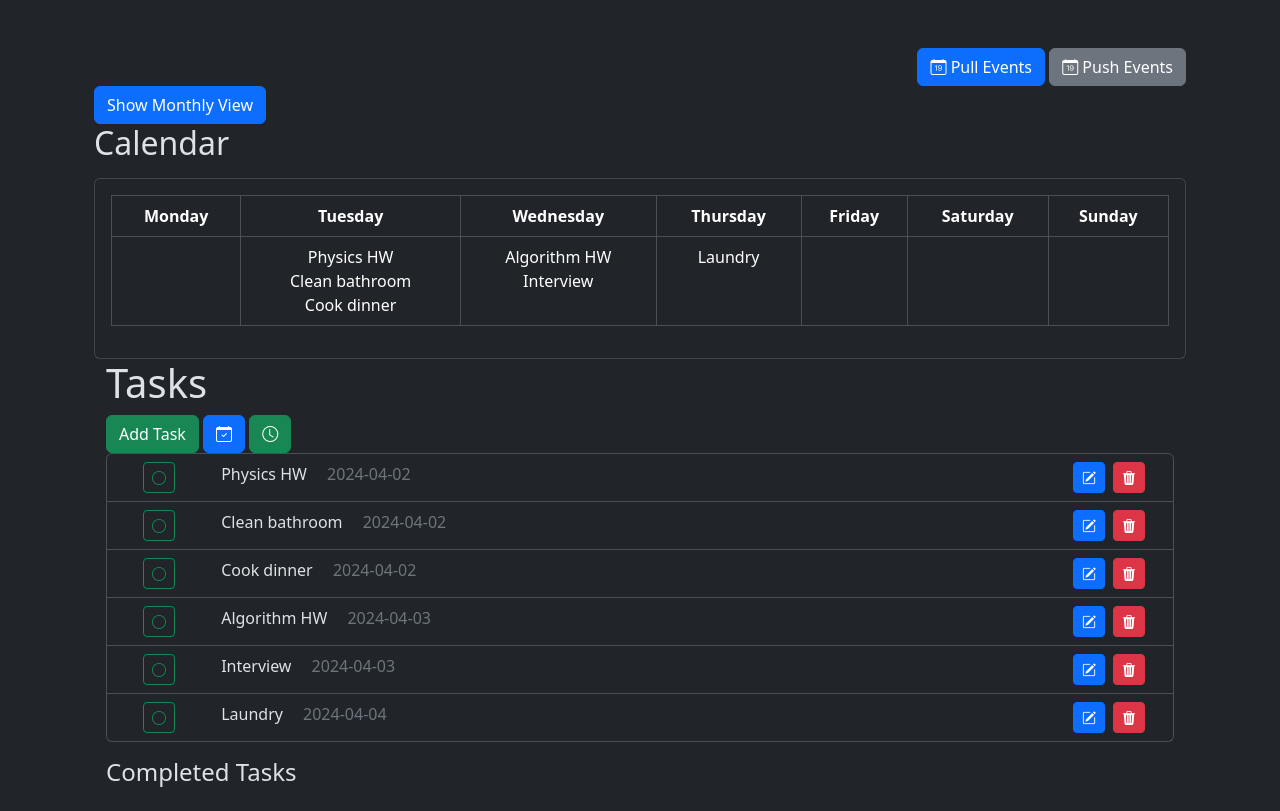
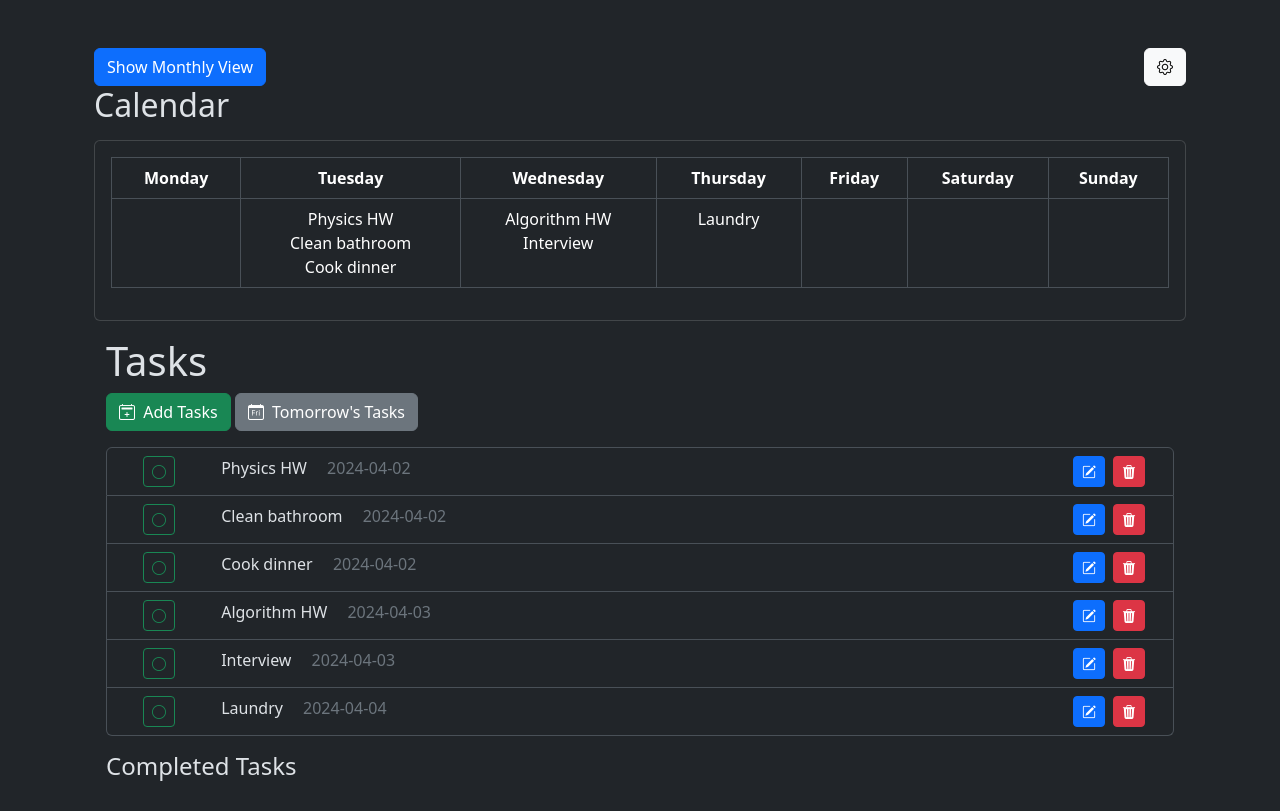
Before and after one commit to shonkaga/todolist-app, a Flask app: page / in a window 1280 px wide. After the commit the page ends 781 px from the top, so only its background shows below. Run offline with Flask 3, Linux system fonts and the light colour scheme; data comes from the database, SQL or seed files in the repository; some libraries are stand-ins or nearby versions.

Commit message:
adding small ui changes

```diff
--- a/static/styles.css
+++ b/static/styles.css
@@ -6,3 +6,11 @@
 .dd{
     background-color: #002D9B ;
 }
+
+.setting-button{
+    width:300px ;
+}
+
+.close-button{
+    max-width:50px;
+}
--- a/templates/index.html
+++ b/templates/index.html
@@ -13,22 +13,51 @@
     <div class="">
     <div class="col">
         <div class="container mt-5">
-            <!-- buttons for pulling and pushing google cal -->
-<div class="settings-buttons text-end">
+
+            <!-- Settings for google callender and notifications -->
+            <button class="btn btn-light bi bi-gear float-end" data-bs-toggle="modal" data-bs-target="#settings"> </button>
+
+
+            <!--Display tomorrows to do list items-->
+            <div class="modal fade " id="settings"  role="dialog">
+                <div class="modal-dialog" role="document">
+
+                  <div class="modal-content">
+                    <div class="text-end">
+                    <button id="close-schedule " type="button" class="btn btn-danger  bi bi-x-circle close-button float-end" data-bs-dismiss="modal"></button>
+                </div>
+                    <!-- modal body with buttons-->
+
+                   <br>
+<div class="settings-buttons text-center">
     <form action="{{ url_for('pull') }}" method="post" class="d-inline">
         <input type="hidden" name="csrf_token" value="{{ csrf_token() }}">
-        <button type="submit" class="btn btn-primary">
-            <i class="bi bi-calendar-date"></i> Pull Events
+        <button type="submit" class="btn btn-primary setting-button">
+            <i class="bi bi-calendar-date"></i> Pull Google Calander Events
         </button>
     </form>
+    <br><br>
     <form action="{{ url_for('push') }}" method="post" class="d-inline">
         <input type="hidden" name="csrf_token" value="{{ csrf_token() }}">
-        <button type="submit" class="btn btn-secondary">
-            <i class="bi bi-calendar-date"></i> Push Events
+        <button type="submit" class="btn btn-primary setting-button">
+            <i class="bi bi-calendar-date"></i> Push Google Calander Events
         </button>
     </form>
+    <br><br>
+    <button class="btn btn-warning bi bi-bell setting-button" data-bs-toggle="modal" data-bs-target="#scheduleTime"> <span class="ps-1">Notifications</span></button>
+    <br><br>
 </div>
+
+
+
+                  </div>
+                </div>
+            </div>
+
+
+
             <button class="btn btn-primary" id="changeView">Show Monthly View</button>
+
             <h2 class="mb-3">Calendar</h2>
             <div class="collapse hide" id="Weekly-View">
                 <div class="card card-body">
@@ -130,13 +159,13 @@
     <div class="col">
         <div class=" container">
             <div class="container">
-                <h1>Tasks</h1>
-                <button class="btn btn-success" data-bs-toggle="modal" data-bs-target="#addTaskModal">Add Task</button>
-                <button class="btn btn-primary bi-calendar-check" data-bs-toggle="modal" data-bs-target="#nextSchedule"></button>
-                <button class="btn btn-success bi-clock" data-bs-toggle="modal" data-bs-target="#scheduleTime"></button>
+                <h1 class="mt-3">Tasks</h1>
+                <button class="btn btn-success bi bi-calendar2-plus" data-bs-toggle="modal" data-bs-target="#addTaskModal"> <span class="ps-1">Add Tasks</span></button>
+                <button class="btn btn-secondary bi bi-calendar-day" data-bs-toggle="modal" data-bs-target="#nextSchedule">  <span class="ps-1">Tomorrow's Tasks</span></button>
+
 
                 <!--Display tomorrows to do list items-->
-                <div class="modal fade" id="nextSchedule"  role="dialog">
+                <div class="modal fade " id="nextSchedule"  role="dialog">
                     <div class="modal-dialog" role="document">
                       <div class="modal-content">
                         <div class="modal-header">
@@ -174,7 +203,7 @@
                         </div>
                       </div>
                 </div>
-                <ul class="list-group mb-3">
+                <ul class="list-group mb-3 mt-3">
                     {% for task in active_tasks %}
                     <li class="list-group-item">
                         <div class="container">
@@ -401,8 +430,8 @@
                 weekly.toggle();
                 monthly.toggle();
                 // Change the button test based on view selected.
-                if(togglebutton.textContent == "Show Monthly View") {
-                    togglebutton.textContent = "Show Weekly View";
+                if(togglebutton.textContent == "Show Weekly View") {
+                    togglebutton.textContent = "Show Monthly View";
                 }else if(togglebutton.textContent == "Show Monthly View"){
                     togglebutton.textContent = "Show Weekly View";
                 }
```
Also changed, not shown: static/product_image.png.
